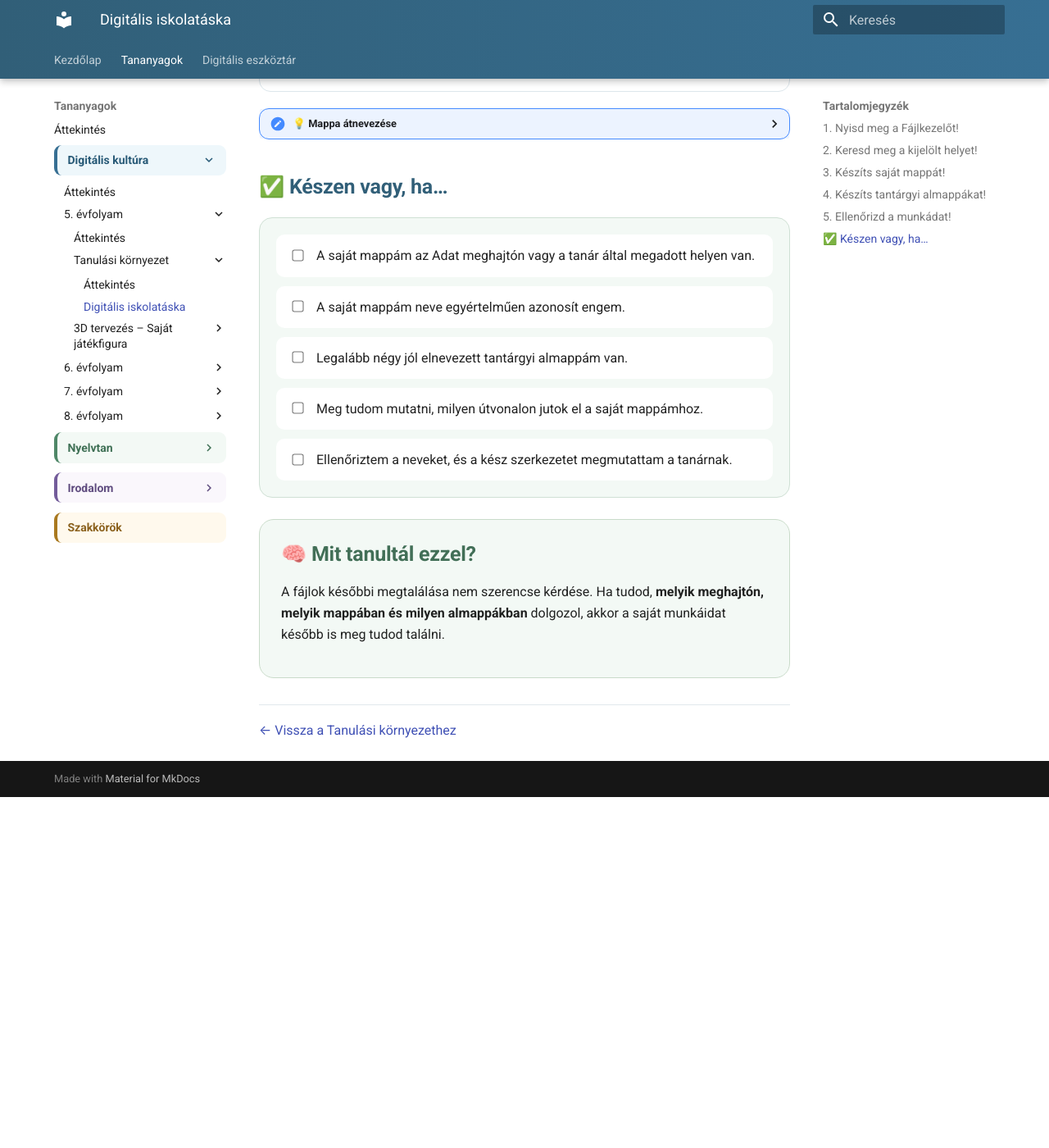
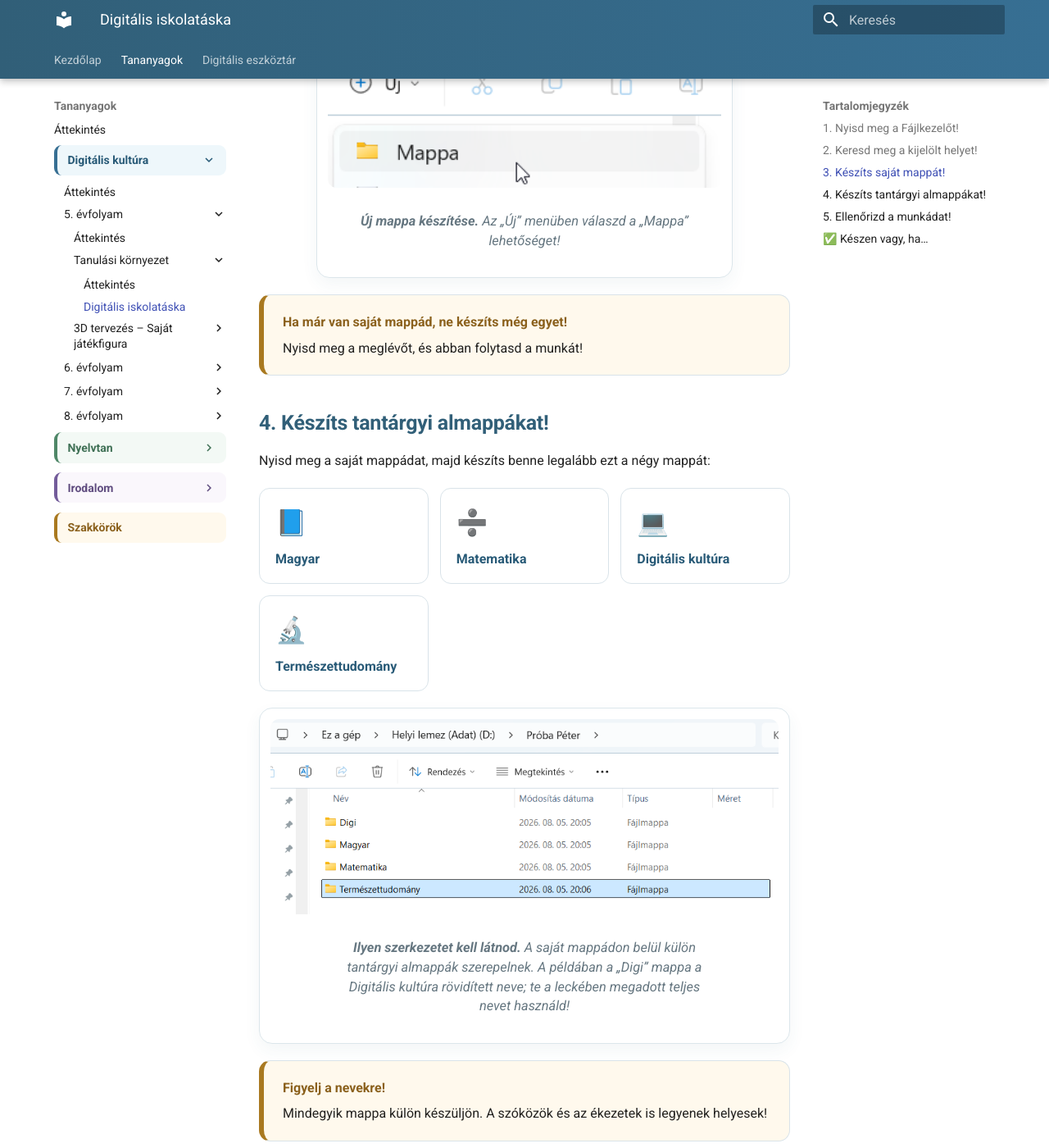
Before and after one commit to bsuszter/digitalis-eszkoztar, an MkDocs documentation site: the page built from docs/tananyagok/digitalis-kultura/5-evfolyam/tanulasi-kornyezet/digitalis-iskolataska.md, in a window 1280 px wide and 1400 px high, scrolled down 3009 px. Shown: the whole window at 82% size. Built offline with MkDocs 1.6.1 and Material for MkDocs 9.7.7, drawn with Linux system fonts in a browser that asks for light colours; before the commit the page ends 3981 px from its top, so only the background shows below that; some of the changed text lies outside the part shown.

Commit message:
Add practical screenshots to grade 5 digital schoolbag lesson

```diff
--- a/docs/tananyagok/digitalis-kultura/5-evfolyam/tanulasi-kornyezet/digitalis-iskolataska.md
+++ b/docs/tananyagok/digitalis-kultura/5-evfolyam/tanulasi-kornyezet/digitalis-iskolataska.md
@@ -26,6 +26,11 @@
   <div class="step-card"><span class="step-no">1</span><div><strong>Nyisd meg a Fájlkezelőt!</strong><span>Kattints a tálcán a sárga mappa ikonra, vagy használd a <strong>Windows + E</strong> billentyűkombinációt!</span></div></div>
 </div>
 
+<figure class="tool-figure">
+  <img src="/digitalis-eszkoztar/images/eszkoztar/tanulasi-kornyezet/practical01.png" alt="A Windows Fájlkezelő ikonja">
+  <figcaption><strong>Ezt keresd!</strong> A Fájlkezelő ikonja egy sárga mappa.</figcaption>
+</figure>
+
 <details>
 <summary>💡 Ha nem találod a Fájlkezelőt</summary>
 
@@ -40,6 +45,11 @@ Nyisd meg a Start menüt, és kezdd el begépelni: <strong>Fájlkezelő</strong>
 </div>
 
 <div class="quick-note"><strong>Az iskolai gépeken többnyire az „Adat” meghajtót keressük.</strong><span>A betűjele gyakran <strong>D:</strong>, de eltérhet. A meghajtó <strong>nevét</strong> figyeld, ne csak a betűjelét!</span></div>
+
+<figure class="tool-figure">
+  <img src="/digitalis-eszkoztar/images/eszkoztar/tanulasi-kornyezet/practical02.png" alt="Az Ez a gép nézetben kijelölt Helyi lemez Adat meghajtó">
+  <figcaption><strong>Az Adat meghajtó.</strong> A példán a neve „Helyi lemez (Adat)”, a betűjele pedig D:. Nálad a betűjel eltérhet.</figcaption>
+</figure>
 
 <details>
 <summary>💡 Ha nem találod az Adat meghajtót</summary>
@@ -59,6 +69,11 @@ Ne hozz létre találomra máshol mappát! Kérj segítséget, és csak a kijel
 - a felső <strong>Új → Mappa</strong> paranccsal;
 - vagy az üres területen <strong>jobb egérgomb → Új → Mappa</strong> paranccsal.
 
+<figure class="tool-figure">
+  <img src="/digitalis-eszkoztar/images/eszkoztar/tanulasi-kornyezet/practical03.png" alt="Új mappa létrehozása a Fájlkezelő Új menüjéből">
+  <figcaption><strong>Új mappa készítése.</strong> Az „Új” menüben válaszd a „Mappa” lehetőséget!</figcaption>
+</figure>
+
 <div class="quick-note"><strong>Ha már van saját mappád, ne készíts még egyet!</strong><span>Nyisd meg a meglévőt, és abban folytasd a munkát!</span></div>
 
 ## 4. Készíts tantárgyi almappákat!
@@ -71,6 +86,11 @@ Nyisd meg a saját mappádat, majd készíts benne legalább ezt a négy mappát
   <div class="mini-card"><span class="mini-icon">💻</span><strong>Digitális kultúra</strong></div>
   <div class="mini-card"><span class="mini-icon">🔬</span><strong>Természettudomány</strong></div>
 </div>
+
+<figure class="tool-figure">
+  <img src="/digitalis-eszkoztar/images/eszkoztar/tanulasi-kornyezet/practical04.png" alt="Példa saját mappára négy tantárgyi almappával a Fájlkezelőben">
+  <figcaption><strong>Ilyen szerkezetet kell látnod.</strong> A saját mappádon belül külön tantárgyi almappák szerepelnek. A példában a „Digi” mappa a Digitális kultúra rövidített neve; te a leckében megadott teljes nevet használd!</figcaption>
+</figure>
 
 <div class="quick-note"><strong>Figyelj a nevekre!</strong><span>Mindegyik mappa külön készüljön. A szóközök és az ékezetek is legyenek helyesek!</span></div>
 
```
